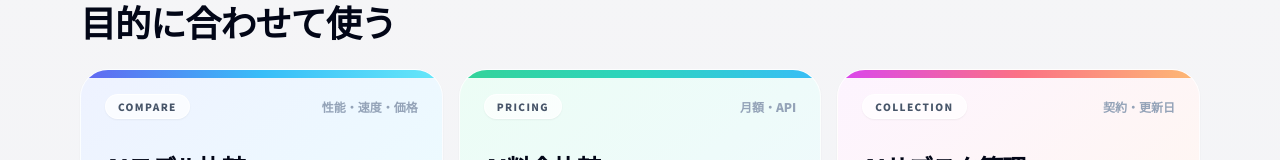
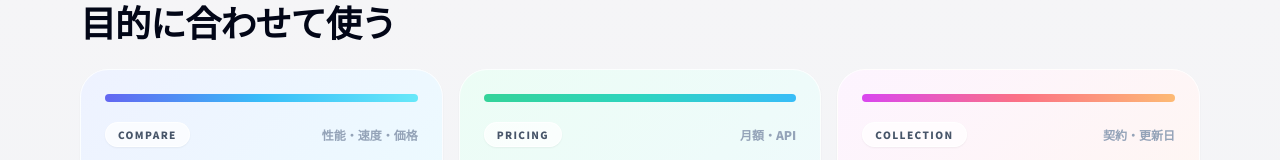
Before and after one commit to WW-QuadrupleU/aincarn, a Next.js app: page / in a window 1280 px wide. Shown: the part 732-892 px from the top of the page. Built offline with nearby package versions, Linux system fonts and the light colour scheme; no server answers.

Commit message:
Use pill gradient bars on homepage tools

```diff
--- a/app/page.tsx
+++ b/app/page.tsx
@@ -138,7 +138,7 @@ export default function HomePage() {
               href={tool.href}
               className={`group relative overflow-hidden rounded-[28px] border border-white/80 bg-gradient-to-br ${tool.soft} p-6 shadow-sm shadow-slate-950/5 backdrop-blur-xl transition hover:-translate-y-1 hover:bg-white hover:shadow-2xl hover:shadow-slate-950/10`}
             >
-              <div className={`absolute inset-x-0 top-0 h-2 bg-gradient-to-r ${tool.accent}`} />
+              <div className={`mb-5 h-2 rounded-full bg-gradient-to-r ${tool.accent}`} />
               <div className="mb-8 flex items-center justify-between gap-3">
                 <span className="rounded-full border border-white/80 bg-white/70 px-3 py-1 text-[10px] font-black uppercase tracking-[0.14em] text-slate-600 shadow-sm shadow-slate-950/5">
                   {tool.tag}
```
